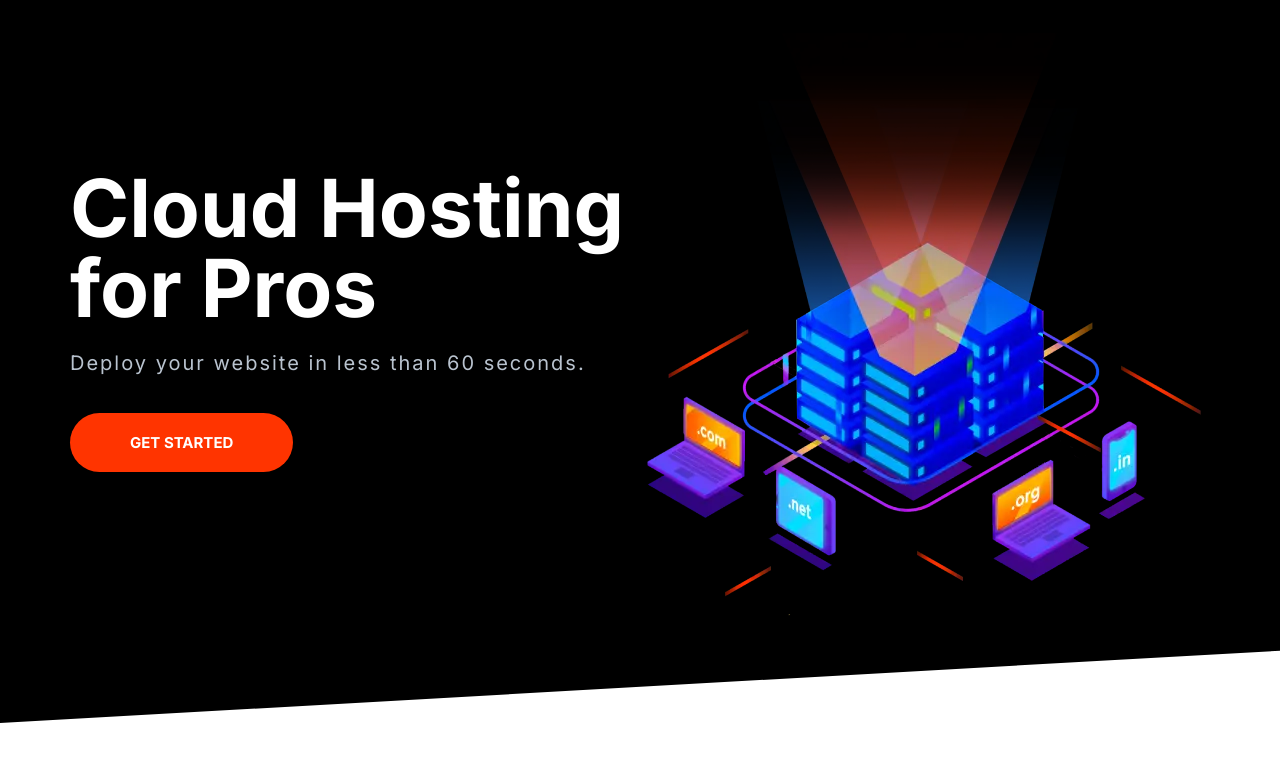
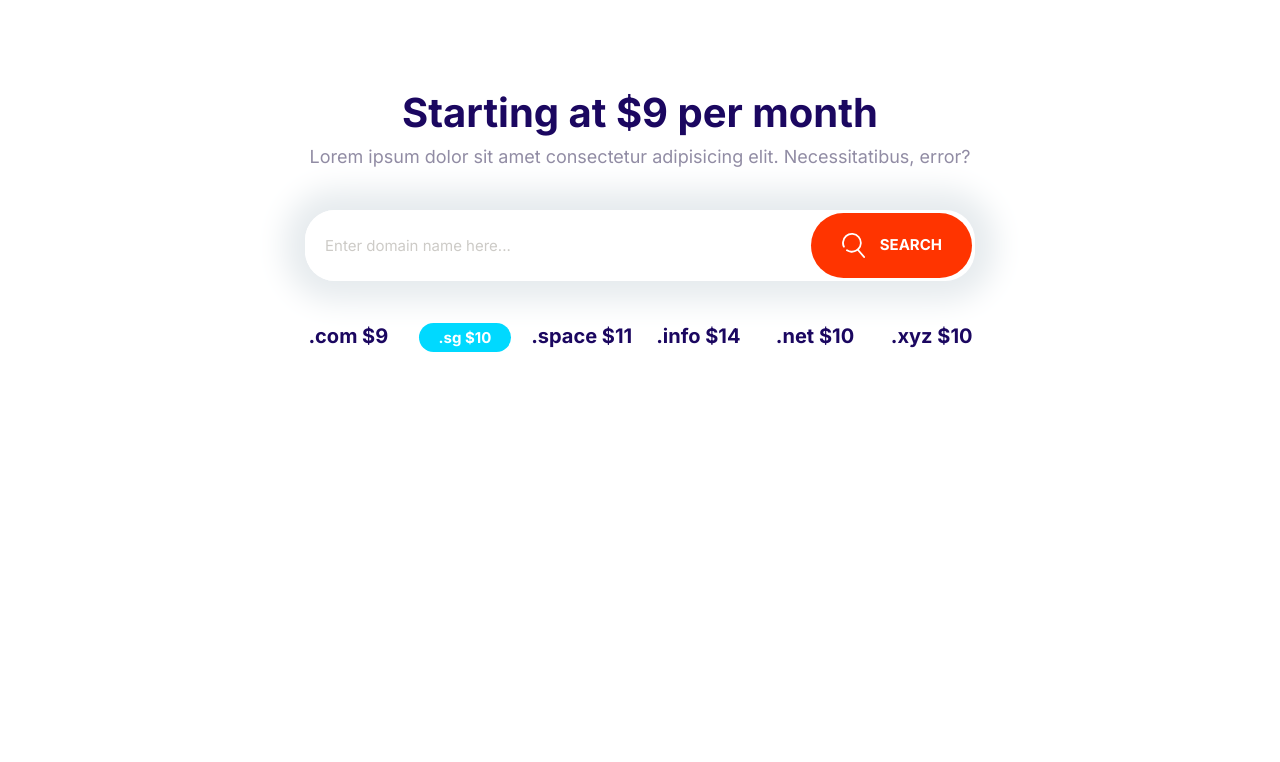
Before and after one commit to diego-cuadros/moshified, a plain HTML site: page index.html in a window 1280 px wide. Drawn offline with Linux system fonts and the light colour scheme.

Commit message:
Building the domain block

```diff
--- a/css/styles.css
+++ b/css/styles.css
@@ -207,6 +207,12 @@
     white-space: nowrap;
 }
 
+.btn .icon{
+    width:2.5rem;
+    height: 2.5rem;
+    margin-right: 1rem;
+    vertical-align: middle;
+}
 .btn--primary{
     background: var(--color-primary);
     color:#fff;
@@ -286,7 +292,7 @@
 .input-group .input{
     border: 0;
     flex-grow: 1;
-    padding: 1.5rem 1.5rem;
+    padding: 1.5rem 2rem;
 }
 
 .input-group .btn{
@@ -733,3 +739,30 @@
     }
 
 }
+
+/* Domain Block */
+.block-domain .input-group {
+    box-shadow: 0 0 30px 20px #e6ebee;
+    border:0;
+    margin: 4rem auto;
+    max-width: 670px;
+}
+
+.block-domain__prices{
+    display: grid;
+    grid-template-columns: repeat(3, 1fr);
+    grid-template-rows: repeat(2, 6rem);
+    font-size: 2rem;
+    font-weight: 600;
+    justify-items: center;
+    max-width: 700px;
+    margin: 0 auto;
+}
+
+@media screen and (min-width:768px){
+    .block-domain__prices{
+        grid-template-columns: repeat(auto-fit, minmax(10rem, 1fr));
+
+    }
+
+}
--- a/index.html
+++ b/index.html
@@ -15,27 +15,35 @@
     <link rel="stylesheet" href="css/styles.css" />
   </head>
   <body>
-    <section class="block block--dark block--skewed-left hero">
-      <div class="container grid grid--1x2">
-        <header class="block__header hero__content">
-          <h1 class="block__heading">Cloud Hosting for Pros</h1>
-          <p class="hero__tagline">
-            Deploy your website in less than 60 seconds.
-          </p>
-          <a href="#" class="btn btn--accent btn--stretchted">Get Started</a>
-        </header>
-        <picture>
-          <source
-            type="image/webp"
-            srcset="images/banner.webp 1x, images/banner@2x.webp 2x"
-          />
-          <source
-            type="image/png"
-            srcset="images/banner.png 1x, images/banner@2x.png 2x"
-          />
-          <img src="/Images/banner.png" alt="" class="hero__image" />
-        </picture>
+    <section class="block container block-domain">
+      <header class="block__header">
+        <h2>Starting at $9 per month</h2>
+        <p>
+          Lorem ipsum dolor sit amet consectetur adipisicing elit.
+          Necessitatibus, error?
+        </p>
+      </header>
+      <div class="input-group">
+        <input
+          type="text"
+          class="input"
+          placeholder="Enter domain name here..."
+        />
+        <button class="btn btn--accent">
+          <svg class="icon icon--white">
+            <use xlink:href="/images/sprite.svg#search"></use>
+          </svg>
+          Search
+        </button>
       </div>
+      <ul class="list block-domain__prices">
+        <li>.com $9</li>
+        <li><span class="badge badge--secondary">.sg $10</span></li>
+        <li>.space $11</li>
+        <li>.info $14</li>
+        <li>.net $10</li>
+        <li>.xyz $10</li>
+      </ul>
     </section>
     <script src="/js/main.js"></script>
   </body>
```
